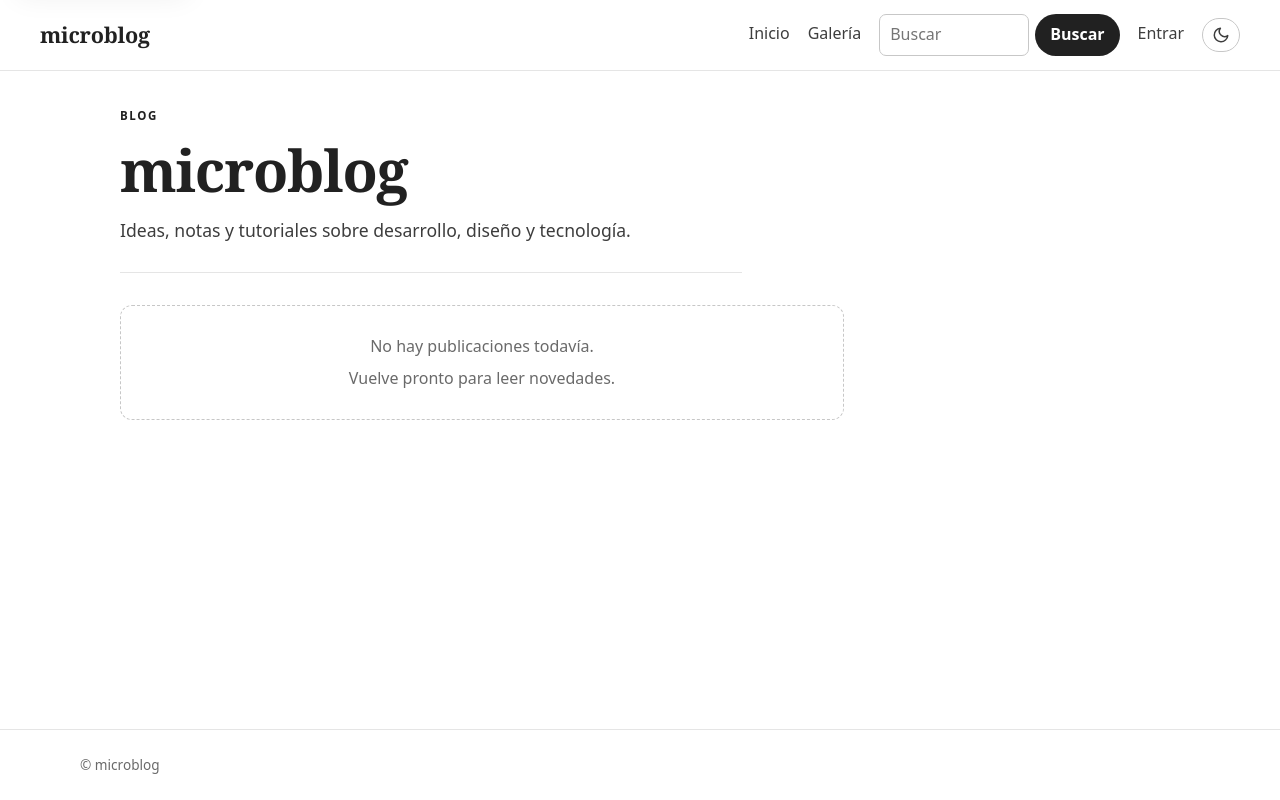
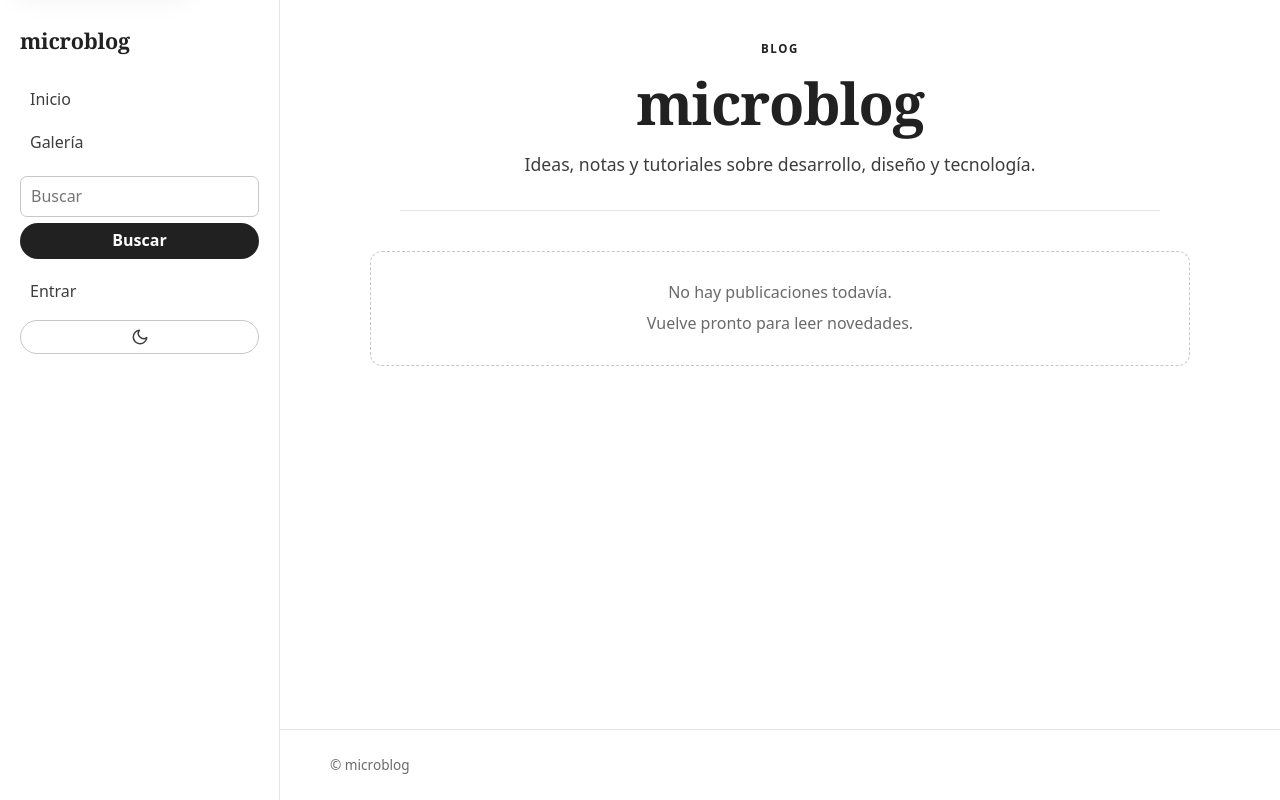
Before and after one commit to perseoq/microblog, a Flask app: page / in a window 1280 px wide. Run offline with Flask 3, Linux system fonts and the light colour scheme; data that the repository does not hold is empty; some libraries are stand-ins or nearby versions.

Commit message:
Mueve la navegación del blog a un sidebar y centra el hero
El menú principal, la búsqueda, el acceso y los filtros de categorías,
etiquetas y páginas pasan a un sidebar lateral. En móvil se abre como
panel off-canvas con hamburguesa. El título y la descripción de la
portada quedan centrados.

Co-authored-by: CommandCodeBot <noreply@commandcode.ai>

```diff
--- a/static/css/style.css
+++ b/static/css/style.css
@@ -231,6 +231,176 @@ header button {
   display: none;
 }
 
+.site-shell {
+  display: flex;
+  min-height: 100vh;
+}
+
+.site-sidebar {
+  position: sticky;
+  top: 0;
+  display: flex;
+  flex-direction: column;
+  gap: 0;
+  flex: none;
+  width: 280px;
+  max-height: 100vh;
+  overflow-y: auto;
+  padding: 24px 20px;
+  background: var(--surface);
+  border-right: 1px solid var(--line);
+}
+
+.site-sidebar header {
+  position: static;
+  display: block;
+  padding: 0;
+  background: transparent;
+  border: 0;
+  backdrop-filter: none;
+}
+
+.site-sidebar header .brand {
+  display: block;
+  margin-bottom: 20px;
+  font-size: 1.35rem;
+}
+
+.site-sidebar header nav {
+  display: flex;
+  flex-direction: column;
+  align-items: stretch;
+  gap: 2px;
+  margin: 0;
+}
+
+.site-sidebar header nav a {
+  padding: 8px 10px;
+  border: 0;
+  border-radius: 8px;
+  color: var(--ink-soft);
+  text-decoration: none;
+}
+
+.site-sidebar header nav a:hover,
+.site-sidebar header nav a[aria-current="page"] {
+  background: var(--surface-alt);
+  color: var(--ink);
+}
+
+.site-sidebar header form {
+  display: flex;
+  flex-direction: column;
+  gap: 6px;
+  margin: 10px 0;
+}
+
+.site-sidebar header input[type="search"] {
+  width: 100%;
+  margin: 0;
+}
+
+.site-sidebar header form button {
+  width: 100%;
+}
+
+.site-sidebar header .theme-toggle {
+  justify-content: center;
+  width: 100%;
+  margin-top: 6px;
+}
+
+.site-sidebar section {
+  padding: 18px 0 0;
+  margin-top: 18px;
+  background: transparent;
+  border: 0;
+  border-top: 1px solid var(--line);
+  border-radius: 0;
+}
+
+.site-sidebar section h2 {
+  margin: 0 0 8px;
+}
+
+.site-body {
+  display: flex;
+  flex-direction: column;
+  flex: 1;
+  min-width: 0;
+}
+
+.site-topbar {
+  display: none;
+  position: sticky;
+  top: 0;
+  z-index: 50;
+  align-items: center;
+  gap: 12px;
+  padding: 12px 16px;
+  background: var(--surface);
+  border-bottom: 1px solid var(--line);
+}
+
+.site-topbar .brand {
+  font-size: 1.1rem;
+}
+
+.site-body main {
+  flex: 1 0 auto;
+  width: 100%;
+  max-width: 900px;
+  margin: 0 auto;
+  padding: 40px clamp(16px, 4vw, 40px) 56px;
+}
+
+.site-body footer {
+  flex-shrink: 0;
+}
+
+.site-body footer p {
+  max-width: 900px;
+}
+
+.site-overlay {
+  display: none;
+  position: fixed;
+  inset: 0;
+  z-index: 45;
+  background: rgba(0, 0, 0, .45);
+}
+
+@media (max-width: 900px) {
+  .site-sidebar {
+    position: fixed;
+    top: 0;
+    bottom: 0;
+    left: 0;
+    z-index: 60;
+    width: 280px;
+    max-height: none;
+    transform: translateX(-100%);
+    box-shadow: 0 0 40px rgba(0, 0, 0, .25);
+    transition: transform .18s ease;
+  }
+
+  html.site-sidebar-open .site-sidebar {
+    transform: translateX(0);
+  }
+
+  .site-topbar {
+    display: flex;
+  }
+
+  html.site-sidebar-open .site-overlay {
+    display: block;
+  }
+
+  .site-body main {
+    padding-top: 24px;
+  }
+}
+
 main {
   width: 100%;
   max-width: 1120px;
@@ -297,9 +467,13 @@ main > h1,
 }
 
 .home-hero {
-  max-width: var(--measure);
-  margin: 0 0 32px;
-  padding-bottom: 28px;
+  display: flex;
+  flex-direction: column;
+  align-items: center;
+  max-width: 760px;
+  margin: 0 auto 40px;
+  padding-bottom: 32px;
+  text-align: center;
   border-bottom: 1px solid var(--line);
 }
 
--- a/templates/base/base_blog.html
+++ b/templates/base/base_blog.html
@@ -9,7 +9,20 @@
 </head>
 <body class="site">
     <a class="skip-link" href="#contenido">Saltar al contenido</a>
+    <div class="site-shell">
+        <aside class="site-sidebar" id="site-sidebar">
             {% include 'blog/header.html' %}
+            {% include 'blog/sidebar.html' %}
+        </aside>
+        <div class="site-body">
+            <div class="site-topbar">
+                <button class="sidebar-toggle" type="button" data-site-sidebar-toggle aria-controls="site-sidebar" aria-expanded="false" aria-label="Abrir menú">
+                    <svg viewBox="0 0 24 24" fill="none" stroke="currentColor" stroke-width="2" stroke-linecap="round" aria-hidden="true">
+                        <path d="M4 6h16M4 12h16M4 18h16"></path>
+                    </svg>
+                </button>
+                <a class="brand" href="{{ url_for('blog.index') }}">microblog</a>
+            </div>
             <main id="contenido">
                 {% with messages = get_flashed_messages(with_categories=true) %}
                     {% if messages %}
@@ -23,6 +36,9 @@
                 {% block content %}{% endblock %}
             </main>
             {% include 'blog/footer.html' %}
+        </div>
+    </div>
+    <div class="site-overlay" data-site-sidebar-close></div>
     <script src="{{ url_for('static', filename='js/script.js') }}" defer></script>
 </body>
 </html>
--- a/templates/blog/home.html
+++ b/templates/blog/home.html
@@ -7,7 +7,6 @@
     <p class="home-lead">Ideas, notas y tutoriales sobre desarrollo, diseño y tecnología.</p>
 </section>
 
-<div class="layout">
 <div class="home-main">
     {% if posts %}
         {% set featured = posts[0] %}
@@ -39,6 +38,4 @@
         </div>
     {% endif %}
 </div>
-    {% include 'blog/sidebar.html' %}
-</div>
 {% endblock %}
--- a/templates/blog/sidebar.html
+++ b/templates/blog/sidebar.html
@@ -1,4 +1,3 @@
-<aside>
 {% if categories %}
     <section>
         <h2>Categorías</h2>
@@ -35,4 +34,3 @@
         </ul>
     </section>
 {% endif %}
-</aside>
```
Also changed, not shown: static/js/script.js (+47 -0 lines), templates/blog/index.html (+4 -7 lines), templates/blog/search_by.html (+5 -8 lines), tests/test_blog.py (+1 -0 lines). Lines whose indentation alone changed are shown as unchanged.
